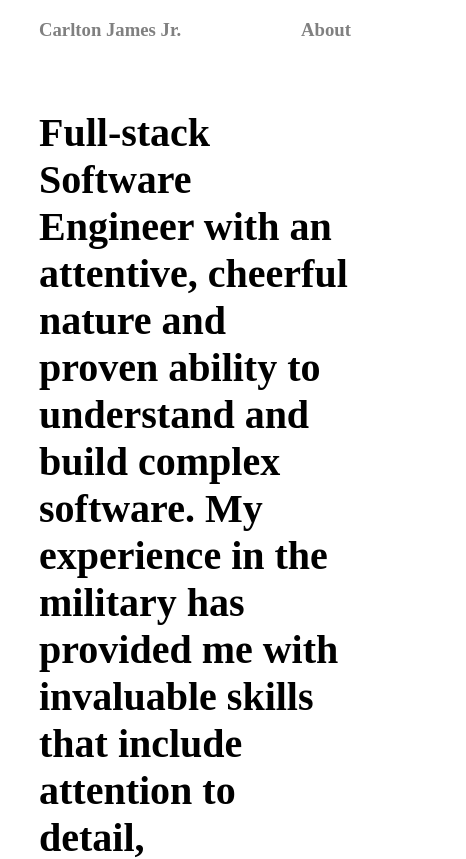
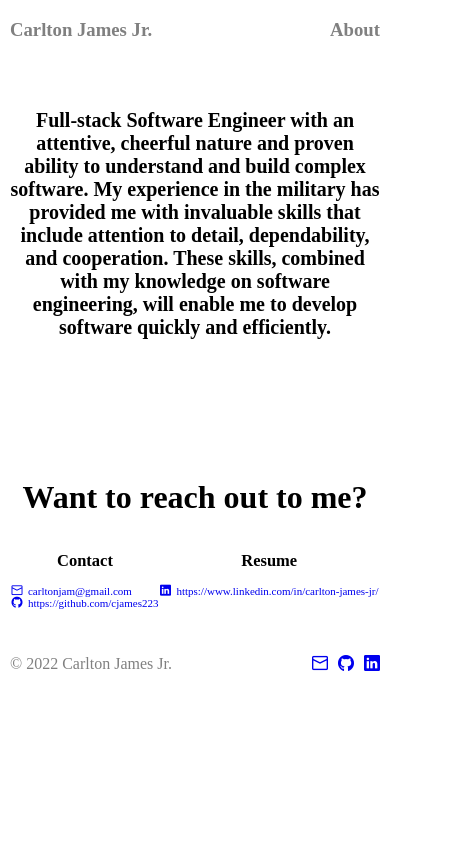
Before and after one commit to cjames223/my-portfolio, a React (Create React App) app in the folder portfolio/: page /About in a window 390 px wide. Shown: the top 859 px of the page, 466 px wide, since content can reach past the window. Built offline with nearby package versions, Linux system fonts and the light colour scheme; a web font is replaced by a local one.

Commit message:
Added media queries

```diff
--- a/portfolio/src/App.css
+++ b/portfolio/src/App.css
@@ -104,3 +104,41 @@ body {
   margin-top: 20px;
   gap: 20px;
 }
+
+@media screen and (max-width: 849px) {
+  body {
+    margin: 0 10px 0 10px;
+  }
+
+  .img {
+    width: 100%;
+  }
+
+ .profile-container {
+  flex-direction: column-reverse;
+ }
+
+ .about-desc {
+  font-size: 20px;
+  text-align: center;
+ }
+
+ .about-reach {
+  text-align: center;
+ }
+
+ .about-section {
+  max-width: 100%;
+  font-size: 11px;
+ }
+
+ .about-contact-resume {
+  text-align: center;
+ }
+}
+
+@media screen and (min-width: 850px) and (max-width: 1000px) {
+  body {
+    margin: 0 10px 0 10px;
+  }
+}
--- a/portfolio/src/screens/About.jsx
+++ b/portfolio/src/screens/About.jsx
@@ -21,12 +21,12 @@ function About () {
             <h1 className='about-reach'>Want to reach out to me?</h1>
             <section className='about-section'>
                 <div className='about-contacts'>
-                    <h1>Contact</h1>
+                    <h1 className='about-contact-resume'>Contact</h1>
                     <Mailto email='carltonjam@gmail.com' subject='' body=''><i className='pi pi-envelope'> carltonjam@gmail.com</i></Mailto>
                     <a href='https://github.com/cjames223' target='_blank'><i className='pi pi-github'> https://github.com/cjames223</i></a>
                 </div>
                 <div>
-                    <h1>Resume</h1>
+                    <h1 className='about-contact-resume'>Resume</h1>
                     <a href='https://www.linkedin.com/in/carlton-james-jr/' target='_blank'><i className='pi pi-linkedin'> https://www.linkedin.com/in/carlton-james-jr/</i></a>
                 </div>
             </section>
```
